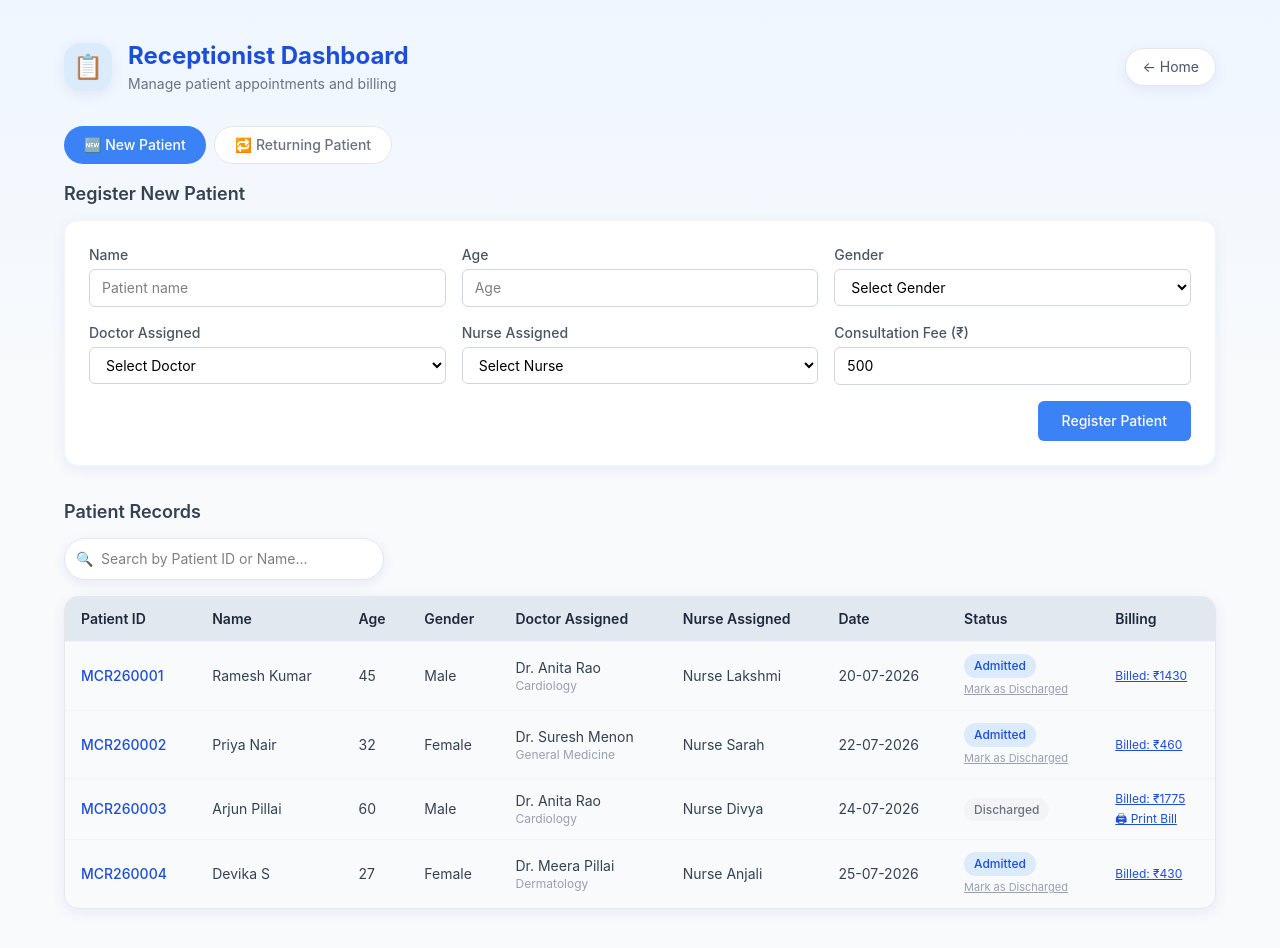
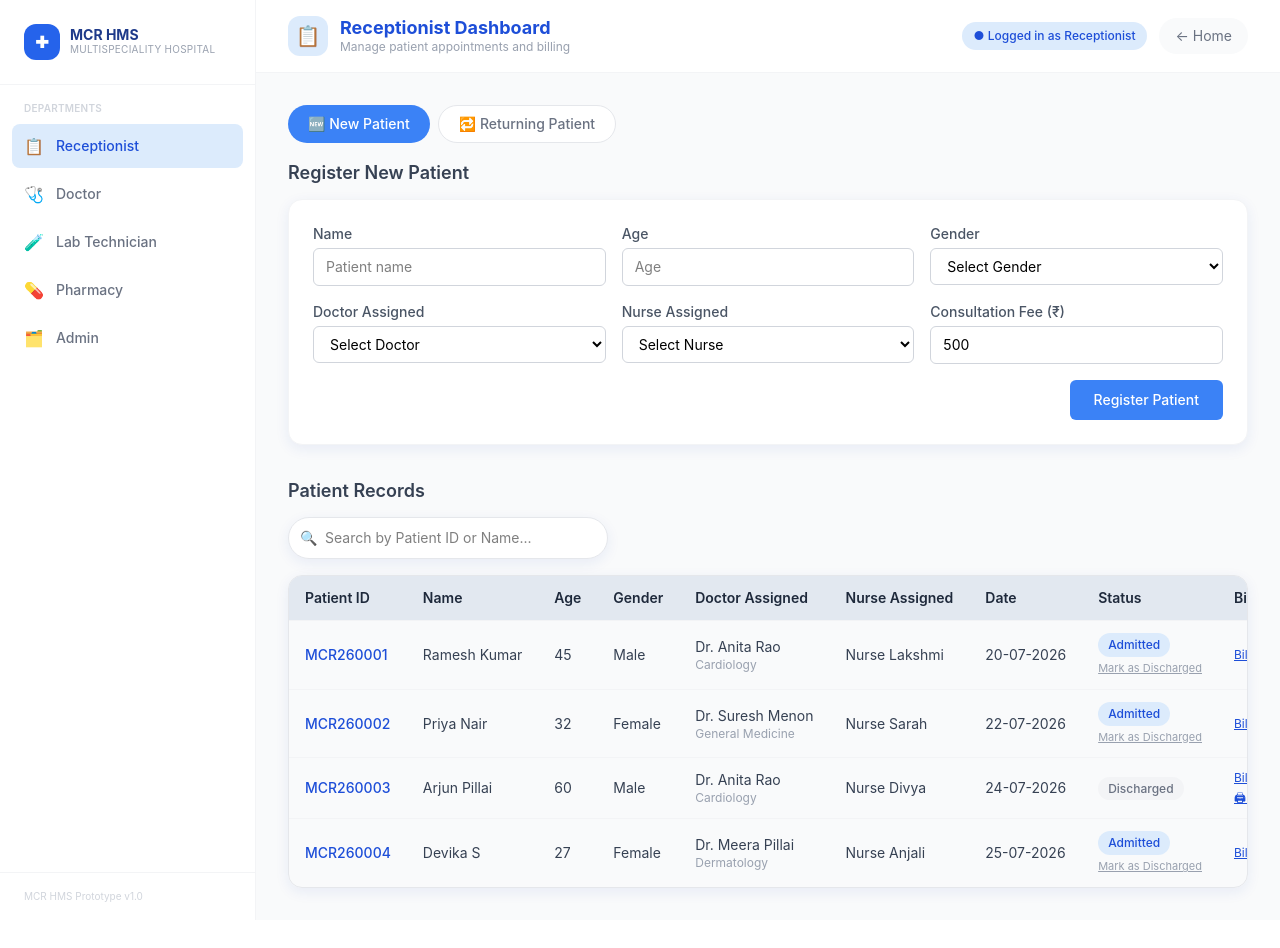
Before and after one commit to harsha0618-tech/Hospital-Management-System, a React (Vite) app: page /#/receptionist in a window 1280 px wide. After the commit the page ends 920 px from the top, so only its background shows below. Built offline with nearby package versions, Linux system fonts and the light colour scheme.

Commit message:
Improved interface design

```diff
--- /dev/null
+++ b/src/components/DashboardLayout.jsx
@@ -0,0 +1,96 @@
+import { Link, useLocation } from "react-router-dom";
+
+const navItems = [
+  { name: "Receptionist", path: "/receptionist", icon: "📋", color: "reception" },
+  { name: "Doctor", path: "/doctor", icon: "🩺", color: "doctor" },
+  { name: "Lab Technician", path: "/lab", icon: "🧪", color: "lab" },
+  { name: "Pharmacy", path: "/pharmacy", icon: "💊", color: "pharmacy" },
+  { name: "Admin", path: "/admin", icon: "🗂️", color: "admin" },
+];
+
+function DashboardLayout({ title, subtitle, icon, colorClass = "brand", children }) {
+  const location = useLocation();
+
+  return (
+    <div className="min-h-screen flex bg-gray-50">
+      {/* Sidebar */}
+      <aside className="w-64 bg-white border-r border-gray-100 flex-col shrink-0 hidden md:flex">
+        <Link to="/" className="flex items-center gap-2.5 px-6 py-6 border-b border-gray-100">
+          <div className="w-9 h-9 rounded-xl bg-brand-DEFAULT flex items-center justify-center text-white text-base font-bold shrink-0">
+            ✚
+          </div>
+          <div>
+            <p className="text-sm font-bold text-brand-dark leading-none">MCR HMS</p>
+            <p className="text-[10px] text-gray-400 tracking-wide">MULTISPECIALITY HOSPITAL</p>
+          </div>
+        </Link>
+
+        <nav className="flex-1 px-3 py-4 flex flex-col gap-1">
+          <p className="text-[10px] font-semibold text-gray-300 px-3 mb-1 tracking-wide">
+            DEPARTMENTS
+          </p>
+          {navItems.map((item) => {
+            const isActive = location.pathname === item.path;
+            return (
+              <Link
+                key={item.path}
+                to={item.path}
+                className={`flex items-center gap-3 px-3 py-2.5 rounded-lg text-sm font-medium transition-all ${
+                  isActive
+                    ? `bg-${item.color}-light text-${item.color}-dark`
+                    : "text-gray-500 hover:bg-gray-50 hover:text-gray-800"
+                }`}
+              >
+                <span className="text-base">{item.icon}</span>
+                {item.name}
+              </Link>
+            );
+          })}
+        </nav>
+
+        <div className="px-6 py-4 border-t border-gray-100">
+          <p className="text-[10px] text-gray-300">MCR HMS Prototype v1.0</p>
+        </div>
+      </aside>
+
+      {/* Main content */}
+      <div className="flex-1 flex flex-col min-w-0">
+        {/* Topbar */}
+        <header className="bg-white border-b border-gray-100 px-6 sm:px-8 py-4 flex items-center justify-between gap-4">
+          <div className="flex items-center gap-3 min-w-0">
+            <div
+              className={`w-10 h-10 rounded-xl bg-${colorClass}-light flex items-center justify-center text-xl shrink-0`}
+            >
+              {icon}
+            </div>
+            <div className="min-w-0">
+              <h1 className={`text-lg font-bold text-${colorClass}-dark leading-tight truncate`}>
+                {title}
+              </h1>
+              {subtitle && <p className="text-xs text-gray-400 truncate">{subtitle}</p>}
+            </div>
+          </div>
+
+          <div className="flex items-center gap-3 shrink-0">
+            <span
+              className={`hidden sm:inline-flex items-center gap-1.5 bg-${colorClass}-light text-${colorClass}-dark text-xs font-medium px-3 py-1.5 rounded-full`}
+            >
+              ● Logged in as {title.replace(" Dashboard", "")}
+            </span>
+            <Link
+              to="/"
+              className="text-sm text-gray-500 hover:text-gray-800 bg-gray-50 hover:bg-gray-100 px-4 py-2 rounded-full transition"
+            >
+              ← Home
+            </Link>
+          </div>
+        </header>
+
+        {/* Page content */}
+        <main className="flex-1 px-6 sm:px-8 py-8 max-w-7xl w-full mx-auto">{children}</main>
+      </div>
+    </div>
+  );
+}
+
+export default DashboardLayout;
--- a/src/components/PageHeader.jsx
+++ /dev/null
@@ -1,34 +0,0 @@
-import { useNavigate } from "react-router-dom";
-
-function PageHeader({ title, subtitle, icon, colorClass = "brand" }) {
-  const navigate = useNavigate();
-
-  return (
-    <div className="flex items-center justify-between mb-8">
-      <div className="flex items-center gap-4">
-        <div
-          className={`w-12 h-12 rounded-2xl bg-${colorClass}-light flex items-center justify-center text-2xl shadow-soft`}
-        >
-          {icon}
-        </div>
-        <div>
-          <h1 className={`text-2xl font-bold text-${colorClass}-dark`}>
-            {title}
-          </h1>
-          {subtitle && (
-            <p className="text-sm text-gray-500 mt-0.5">{subtitle}</p>
-          )}
-        </div>
-      </div>
-
-      <button
-        onClick={() => navigate("/")}
-        className="flex items-center gap-1.5 bg-white border border-gray-200 text-gray-600 text-sm px-4 py-2 rounded-full shadow-soft hover:shadow-card-hover hover:text-gray-900 transition-all"
-      >
-        ← Home
-      </button>
-    </div>
-  );
-}
-
-export default PageHeader;
--- a/src/pages/Pharmacy.jsx
+++ b/src/pages/Pharmacy.jsx
@@ -1,6 +1,6 @@
 import { useState } from "react";
 import DataTable from "../components/DataTable";
-import PageHeader from "../components/PageHeader";
+import DashboardLayout from "../components/DashboardLayout";
 import SearchBar from "../components/SearchBar";
 import mockPatients from "../data/mockPatients";
 import medicinesList from "../data/medicinesList";
@@ -63,27 +63,20 @@
   );
 
   return (
-    <div className="min-h-screen px-6 py-10">
-      <div className="max-w-6xl mx-auto">
-        <PageHeader
+    <DashboardLayout
       title="Pharmacy Dashboard"
       subtitle="Dispense prescribed medicines"
       icon="💊"
       colorClass="pharmacy"
-        />
-
+    >
       <div className="mb-8">
-          <h2 className="text-lg font-semibold text-gray-700 mb-3">
-            Dispense Medicine
-          </h2>
+        <h2 className="text-lg font-semibold text-gray-700 mb-3">Dispense Medicine</h2>
         <form
           onSubmit={handleFormSubmit}
           className="bg-white border border-gray-100 rounded-card shadow-soft p-6 grid grid-cols-1 sm:grid-cols-2 lg:grid-cols-4 gap-4"
         >
           <div className="flex flex-col">
-              <label className="text-sm font-medium text-gray-600 mb-1">
-                Patient ID
-              </label>
+            <label className="text-sm font-medium text-gray-600 mb-1">Patient ID</label>
             <select
               value={formPatientId}
               onChange={(e) => setFormPatientId(e.target.value)}
@@ -100,9 +93,7 @@
           </div>
 
           <div className="flex flex-col relative">
-              <label className="text-sm font-medium text-gray-600 mb-1">
-                Medicine Name
-              </label>
+            <label className="text-sm font-medium text-gray-600 mb-1">Medicine Name</label>
             <input
               type="text"
               value={formMedicine}
@@ -128,9 +119,7 @@
           </div>
 
           <div className="flex flex-col">
-              <label className="text-sm font-medium text-gray-600 mb-1">
-                Cost (₹)
-              </label>
+            <label className="text-sm font-medium text-gray-600 mb-1">Cost (₹)</label>
             <input
               type="number"
               value={formCost}
@@ -152,9 +141,7 @@
         </form>
       </div>
 
-        <h2 className="text-lg font-semibold text-gray-700 mb-3">
-          Patient Records
-        </h2>
+      <h2 className="text-lg font-semibold text-gray-700 mb-3">Patient Records</h2>
 
       <SearchBar value={searchTerm} onChange={setSearchTerm} colorClass="pharmacy" />
 
@@ -209,8 +196,7 @@
           </>
         )}
       />
-      </div>
-    </div>
+    </DashboardLayout>
   );
 }
 
--- a/src/pages/Receptionist.jsx
+++ b/src/pages/Receptionist.jsx
@@ -1,6 +1,6 @@
 import { useState } from "react";
 import DataTable from "../components/DataTable";
-import PageHeader from "../components/PageHeader";
+import DashboardLayout from "../components/DashboardLayout";
 import SearchBar from "../components/SearchBar";
 import mockPatients from "../data/mockPatients";
 import doctorsList from "../data/doctorsList";
@@ -26,20 +26,16 @@
   const [printBillId, setPrintBillId] = useState(null);
   const [searchTerm, setSearchTerm] = useState("");
 
-  // Mode toggle
-  const [formMode, setFormMode] = useState("new"); // "new" | "returning"
+  const [formMode, setFormMode] = useState("new");
 
-  // New patient fields
   const [name, setName] = useState("");
   const [age, setAge] = useState("");
   const [gender, setGender] = useState("");
 
-  // Shared fields (used by both modes)
   const [doctorName, setDoctorName] = useState("");
   const [nurseName, setNurseName] = useState("");
   const [consultationFee, setConsultationFee] = useState("500");
 
-  // Returning patient field
   const [returningPatientId, setReturningPatientId] = useState("");
 
   const resetForm = () => {
@@ -94,7 +90,6 @@
       prev.map((p) => {
         if (p.patientId !== returningPatientId) return p;
 
-        // Archive the current visit into history before resetting
         const archivedVisit = {
           date: p.date,
           doctorAssigned: p.doctorAssigned,
@@ -110,7 +105,6 @@
           nurseAssigned: nurseName,
           status: "Admitted",
           consultationFee: Number(consultationFee) || 0,
-          // Reset current visit fields — fresh admission
           diagnosis: "",
           testsRecommended: [],
           prescription: [],
@@ -159,15 +153,12 @@
   );
 
   return (
-    <div className="min-h-screen px-6 py-10">
-      <div className="max-w-6xl mx-auto">
-        <PageHeader
+    <DashboardLayout
       title="Receptionist Dashboard"
       subtitle="Manage patient appointments and billing"
       icon="📋"
       colorClass="reception"
-        />
-
+    >
       {/* Mode Toggle */}
       <div className="mb-4 flex gap-2">
         <button
@@ -398,9 +389,7 @@
       </div>
 
       {/* Patients Table */}
-        <h2 className="text-lg font-semibold text-gray-700 mb-3">
-          Patient Records
-        </h2>
+      <h2 className="text-lg font-semibold text-gray-700 mb-3">Patient Records</h2>
 
       <SearchBar value={searchTerm} onChange={setSearchTerm} colorClass="reception" />
 
@@ -408,10 +397,7 @@
         columns={columns}
         rows={filteredPatients}
         renderRow={(patient) => (
-            <tr
-              key={patient.patientId}
-              className="border-t border-gray-100 hover:bg-gray-50"
-            >
+          <tr key={patient.patientId} className="border-t border-gray-100 hover:bg-gray-50">
             <td className="px-4 py-3 font-medium text-reception-dark whitespace-nowrap">
               {patient.patientId}
             </td>
@@ -493,7 +479,6 @@
           </tr>
         )}
       />
-      </div>
 
       {printBillId && (
         <PrintBillModal
@@ -502,7 +487,7 @@
           total={calculateBill(patients.find((p) => p.patientId === printBillId))}
         />
       )}
-    </div>
+    </DashboardLayout>
   );
 }
 
@@ -523,9 +508,7 @@
           <div className="w-12 h-12 mx-auto rounded-xl bg-brand-DEFAULT text-white flex items-center justify-center text-xl font-bold mb-2">
             ✚
           </div>
-          <h2 className="text-lg font-bold text-brand-dark">
-            MCR Multispeciality Hospital
-          </h2>
+          <h2 className="text-lg font-bold text-brand-dark">MCR Multispeciality Hospital</h2>
           <p className="text-xs text-gray-400">Patient Invoice</p>
         </div>
 
@@ -533,7 +516,10 @@
           <p><strong>Patient ID:</strong> {patient.patientId}</p>
           <p><strong>Name:</strong> {patient.name}</p>
           <p><strong>Age / Gender:</strong> {patient.age} / {patient.gender}</p>
-          <p><strong>Doctor:</strong> {patient.doctorAssigned?.name} ({patient.doctorAssigned?.department})</p>
+          <p>
+            <strong>Doctor:</strong> {patient.doctorAssigned?.name} (
+            {patient.doctorAssigned?.department})
+          </p>
           <p><strong>Date:</strong> {patient.date}</p>
         </div>
 
```
Also changed, not shown: src/pages/Admin.jsx (+13 -32 lines), src/pages/Doctor.jsx (+5 -14 lines), src/pages/LabTechnician.jsx (+8 -20 lines). Lines whose indentation alone changed are shown as unchanged.
